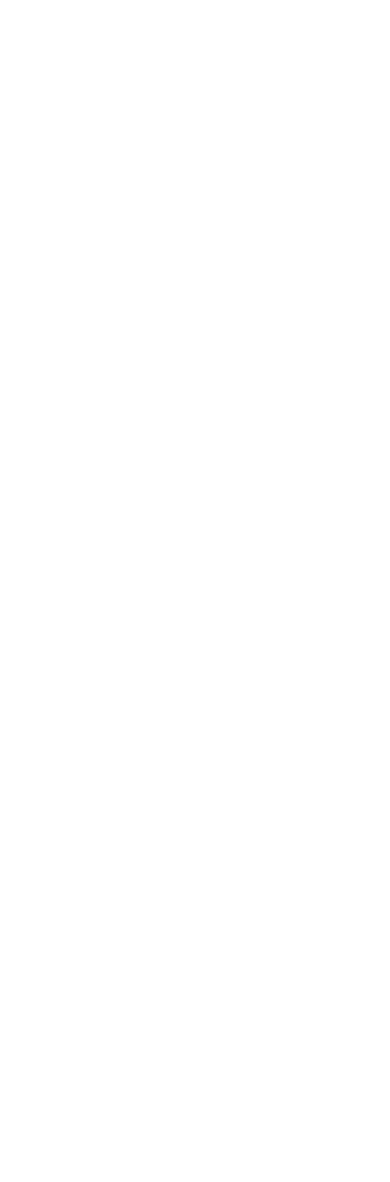
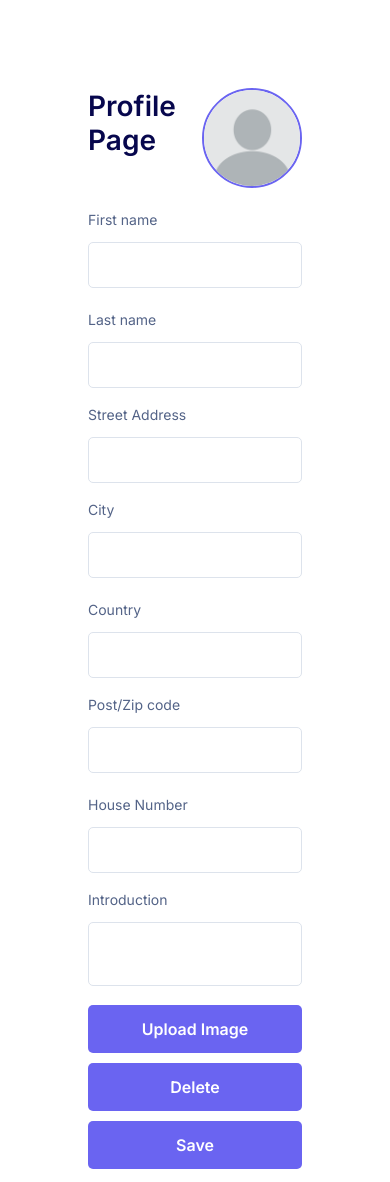
Before and after one commit to SzenftnerGergely/profile-editor, a plain HTML site: page profile-editor/frontend/index.html in a window 390 px wide. Before the commit the page ends 844 px from the top, so only its background shows below. Drawn offline with Linux system fonts and the light colour scheme.

Commit message:
data sent to backend

```diff
--- a/profile-editor/backend/package.json
+++ b/profile-editor/backend/package.json
@@ -5,13 +5,14 @@
 	"main": "server.js",
 	"scripts": {
 		"test": "echo \"Error: no test specified\" && exit 1",
-		"start": "node server.js"
+		"start": "npx nodemon"
 	},
 	"keywords": [],
 	"author": "",
 	"license": "ISC",
 	"dependencies": {
 		"express": "^4.17.3",
-		"express-fileupload": "^1.3.1"
+		"express-fileupload": "^1.3.1",
+		"nodemon": "^3.0.1"
 	}
 }
--- a/profile-editor/frontend/index.html
+++ b/profile-editor/frontend/index.html
@@ -7,7 +7,7 @@
 		<title>Profile editor</title>
 
 		<link rel="stylesheet" href="public/style.css" />
-		<script src="public/script.js"></script>
+		<script src="public/script.js" defer></script>
 
 		<link
 			href="https://fonts.googleapis.com/css2?family=Montserrat&family=Source+Sans+Pro&display=swap"
@@ -15,6 +15,124 @@
 		/>
 	</head>
 	<body>
-		<div id="root"></div>
+		<div class="main-wrapper">
+
+			<div class="form-wrapper">
+
+			  <form action="" id="loginForm">
+				<div class="form-title">
+				  <h2 class="">Profile Page</h2>
+				  <img src="public/placeholder.png" alt="profile-pic" id="profile-pic">
+				</div>
+
+				<div class="input-flex">
+				  <div>
+					<label for="firstname" class="form-label">
+					  First name
+					</label>
+					<input
+					  type="text"
+					  name="firstname"
+					  id="firstname"
+					  class="form-input"
+					/>
+				  </div>
+				  <div>
+					<label for="lastname" class="form-label"> Last name </label>
+					<input
+					  type="text"
+					  name="lastname"
+					  id="lastname"
+					  class="form-input"
+					/>
+				  </div>
+				</div>
+
+				<div class="mb-3">
+				  <label for="address" class="form-label">
+					Street Address
+				  </label>
+				  <input
+					type="text"
+					name="address"
+					id="address"
+					class="form-input"
+				  />
+				</div>
+
+				<div class="input-flex">
+				  <div>
+					<label for="city" class="form-label"> City </label>
+					<input
+					  type="text"
+					  name="city"
+					  id="city"
+					  class="form-input"
+					/>
+				  </div>
+				  <div>
+					<label for="country" class="form-label"> Country </label>
+					<input
+					  type="text"
+					  name="country"
+					  id="country"
+					  class="form-input"
+					/>
+				  </div>
+				</div>
+
+				<div class="input-flex">
+				  <div>
+					<label for="post" class="form-label"> Post/Zip code </label>
+					<input
+					  type="text"
+					  name="post"
+					  id="post"
+					  class="form-input"
+					/>
+				  </div>
+				  <div>
+					<label for="number" class="form-label"> House Number </label>
+					<input
+					  type="text"
+					  name="number"
+					  id="number"
+					  class="form-input"
+					/>
+				  </div>
+				</div>
+
+				<div class="mb-3">
+					<label for="introduction" class="form-label">
+						Introduction
+					</label>
+					<textarea
+					  type="textarea"
+					  name="introduction"
+					  id="introduction"
+					  class="form-input"
+					  ></textarea>
+				  </div>
+
+				  <div class="btn-group">
+
+					  <div>
+						<label for="profile-pic-input" class="btn profile-pic-btn">Upload Image</label>
+						<input
+						  type="file"
+						  id="profile-pic-input"
+						  name="profile-pic-input"
+						  accept=".jpg, .jpeg, .png" />
+					  </div>
+
+					<div>
+						<button class="btn" id="delete-btn">Delete</button>
+						<button class="btn" type="submit">Save</button>
+					</div>
+
+				  </div>
+			  </form>
+			</div>
+		  </div>
 	</body>
 </html>
--- a/profile-editor/frontend/public/script.js
+++ b/profile-editor/frontend/public/script.js
@@ -0,0 +1,60 @@
+let profilePic = document.getElementById("profile-pic");
+let inputFile = document.getElementById("profile-pic-input");
+
+inputFile.onchange = function () {
+  profilePic.src = URL.createObjectURL(inputFile.files[0]);
+};
+
+let loginForm = document.getElementById("loginForm");
+
+loginForm.addEventListener("submit", (e) => {
+  e.preventDefault();
+
+  let firstName = document.getElementById("firstname").value
+  let surname = document.getElementById("lastname").value
+  let country = document.getElementById("country").value
+  let zipCode = document.getElementById("post").value
+  let city = document.getElementById("city").value
+  let street = document.getElementById("address").value
+  let houseNumber = document.getElementById("number").value
+  let inputFile = document.getElementById("profile-pic-input");
+
+  async function upload(formData) {
+    try {
+      const response = await fetch("http://localhost:9000/", {
+        method: "POST",
+        body: formData,
+      });
+      const result = await response.json();
+      console.log("Success:", result);
+    } catch (error) {
+      console.error("Error:", error);
+    }
+  }
+
+  const formData = new FormData();
+
+  formData.append("firstName", firstName);
+  formData.append("surname", surname);
+  formData.append("country", country);
+  formData.append("zipCode", zipCode);
+  formData.append("city", city);
+  formData.append("street", street);
+  formData.append("houseNumber", houseNumber);
+  formData.append("picture", inputFile.files[0]);
+
+  upload(formData);
+});
+
+document.getElementById("delete-btn").addEventListener("click", (e) => {
+  e.preventDefault();
+
+  let firstName = document.getElementById("firstname").value = ""
+  let surname = document.getElementById("lastname").value = ""
+  let country = document.getElementById("country").value = ""
+  let zipCode = document.getElementById("post").value = ""
+  let city = document.getElementById("city").value = ""
+  let street = document.getElementById("address").value = ""
+  let houseNumber = document.getElementById("number").value = ""
+  profilePic.src = "./public/placeholder.png"
+})
--- a/profile-editor/frontend/public/style.css
+++ b/profile-editor/frontend/public/style.css
@@ -1,38 +1,140 @@
-/* --- start of CSS reset --- */
-
+@import url('https://fonts.googleapis.com/css2?family=Inter:wght@400;500;600;700&display=swap');
 * {
-	margin: 0;
-	padding: 0;
-	border: 0;
-	outline: none;
-	box-sizing: border-box;
-	background: transparent;
-	font-family: inherit;
+  margin: 0;
+  padding: 0;
+  box-sizing: border-box;
+}
+body {
+  font-family: 'Inter', sans-serif;
+}
+.mb-3 {
+  margin-bottom: 15px;
 }
 
-a {
-	text-decoration: none;
+.main-wrapper {
+  display: flex;
+  align-items: center;
+  justify-content: center;
+  padding: 48px;
 }
 
-a img {
-	border: none;
+.form-wrapper {
+  margin: 0 auto;
+  max-width: 570px;
+  width: 100%;
+  background: white;
+  padding: 40px;
 }
 
-button,
-a {
-	cursor: pointer;
-	color: inherit;
+.form-title {
+  display: flex;
+  justify-content: space-between;
+  margin-bottom: 20px;
 }
 
-textarea {
-	resize: none;
+img {
+  border: 2px solid #6a64f1;
+  border-radius: 50%;
+  height: 150px;
+  width: 150px;
+  object-fit: cover;
 }
 
-button,
-textarea,
-select {
-	appearance: none !important;
-	border-radius: 0;
+.form-title h2 {
+  margin-bottom: 30px;
+  font-weight: 600;
+  font-size: 28px;
+  line-height: 34px;
+  color: #07074d;
+  align-self: center;
 }
 
-/* --- end of CSS reset --- */
+.input-flex {
+  display: flex;
+  gap: 20px;
+  margin-bottom: 15px;
+}
+.input-flex > div {
+  width: 50%;
+}
+.form-input {
+  text-align: center;
+  width: 100%;
+  padding: 13px 22px;
+  border-radius: 5px;
+  border: 1px solid #dde3ec;
+  background: #ffffff;
+  font-weight: 500;
+  font-size: 16px;
+  color: #536387;
+  outline: none;
+  resize: none;
+}
+.form-input:focus {
+  border-color: #6a64f1;
+  box-shadow: 0px 3px 8px rgba(0, 0, 0, 0.05);
+}
+.form-label {
+  color: #536387;
+  font-size: 14px;
+  line-height: 24px;
+  display: block;
+  margin-bottom: 10px;
+}
+
+.btn {
+  font-family: 'Inter', sans-serif;
+  font-size: 16px;
+  border-radius: 5px;
+  padding: 14px 25px;
+  border: none;
+  font-weight: 600;
+  background-color: #6a64f1;
+  color: white;
+  cursor: pointer;
+}
+.btn:hover {
+  background-color: #756ef1;
+}
+
+.profile-pic-btn {
+  font-family: 'Inter', sans-serif;
+  display: block;
+}
+
+#profile-pic-input {
+  display: none;
+}
+
+.btn-group {
+  display: flex;
+  justify-content: space-between;
+}
+
+@media screen and (max-width: 620px) {
+  .btn-group {
+    display: flex;
+    flex-direction: column;
+  }
+  .profile-pic-btn {
+    text-align: center;
+  }
+  .btn {
+    width: 100%;
+    margin-bottom: 10px;
+  }
+}
+
+@media screen and (max-width: 508px) {
+  img {
+    height: 100px;
+    width: 100px;
+  }
+  .input-flex {
+    display: flex;
+    flex-direction: column;
+  }
+  .input-flex > div {
+    width: 100%;
+  }
+}
```
Also changed, not shown: profile-editor/backend/data/profile.json (+8 -8 lines), profile-editor/frontend/public/placeholder.png (added), 2 other files.
